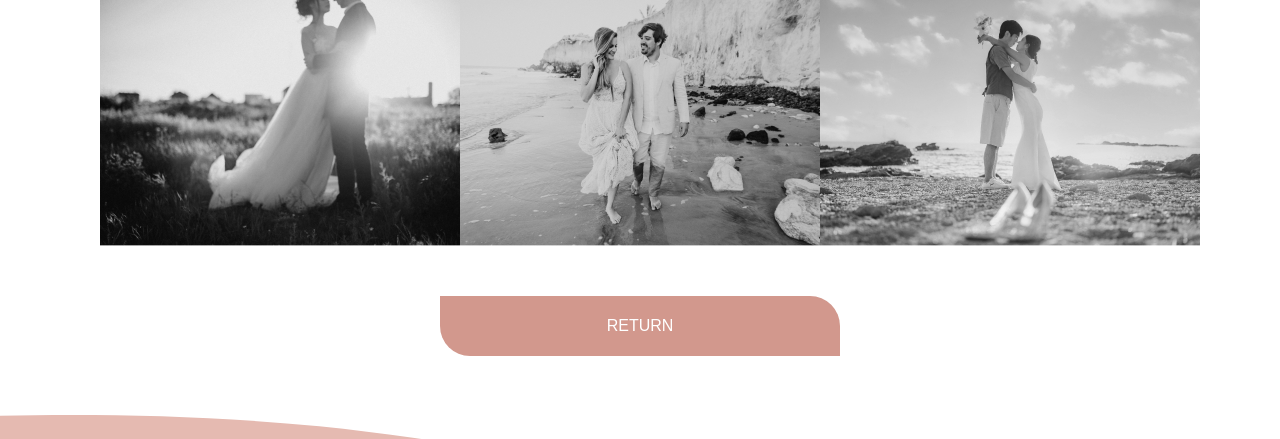
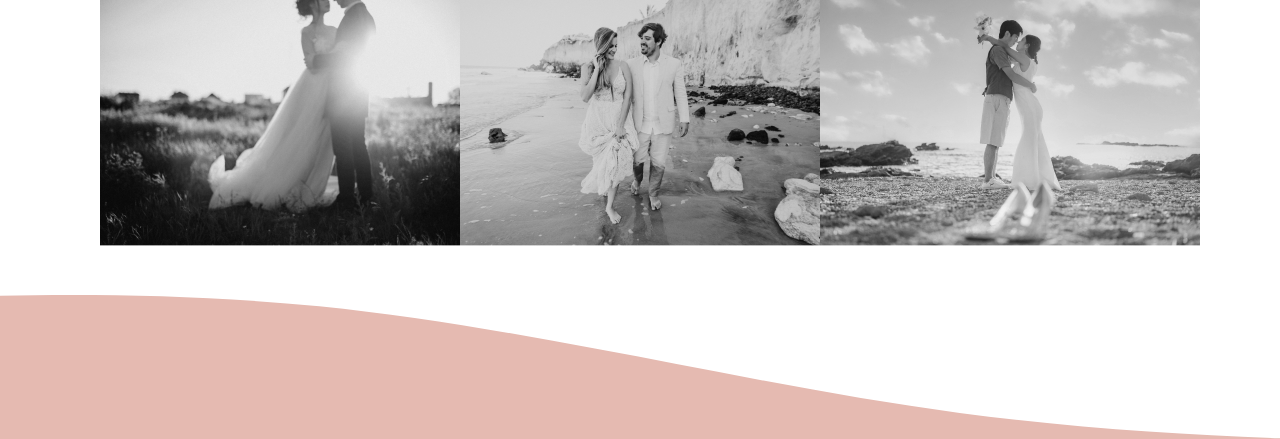
Before and after one commit to hanxinn/cherish_photography, a plain HTML site: page portfolio.html in a window 1280 px wide. Shown: the part 1923-2362 px from the top of the page. Drawn offline with Linux system fonts and the light colour scheme; a web font is replaced by a local one.

Commit message:
刪除 return

```diff
--- a/css/pf.css
+++ b/css/pf.css
@@ -94,27 +94,3 @@
 .wedding-pic img:hover {
     filter: grayscale(0);
 }
-
-.section-wedding .wedding-btn {
-    display: flex;
-    justify-content: center;
-    margin: 50px 0 10px;
-}
-
-.wedding-btn a {
-    text-decoration: none;
-}
-
-.wedding-btn button {
-    background-color: #D2988D;
-    border-radius: 0 30px 0 30px;
-    border: 0;
-    width: 400px;
-    height: 60px;
-    color: white;
-    font-size: 16px;
-}
-
-.wedding-btn button:hover {
-    background-color: #E86971;
-}
--- a/portfolio.html
+++ b/portfolio.html
@@ -90,11 +90,6 @@
             <img src="images/g5.jpg" >
             <img src="images/g4.jpg" >
         </div>
-        <div class="wedding-btn">
-                <a href="#photo">
-                    <button>RETURN</button>
-                </a>
-            </div>
     </section>
     <footer>
         <div class="footer-info">
```
Also changed, not shown: css/contact.css (+4 -6 lines), css/news.css (+8 -0 lines), news.html (+3 -3 lines).
